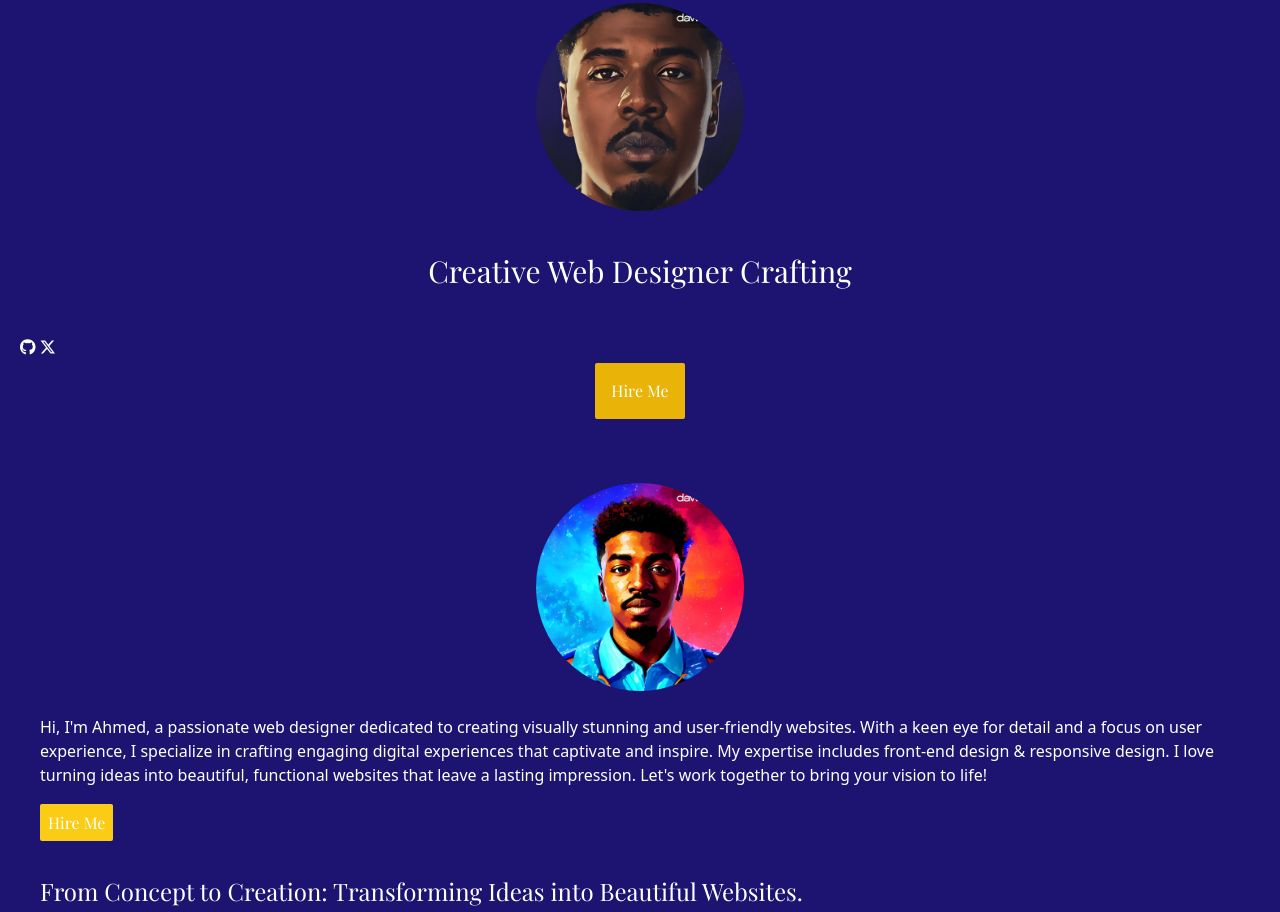
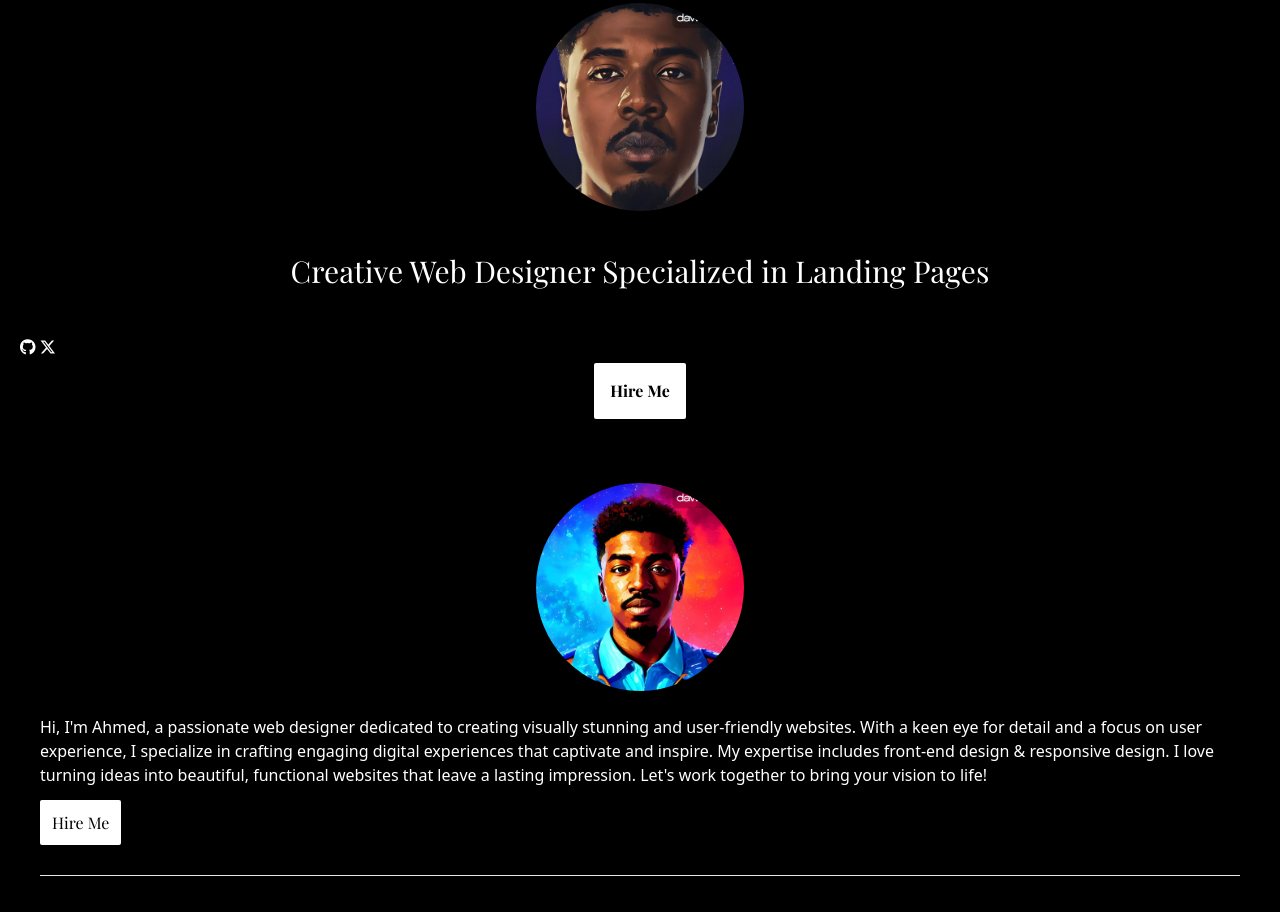
Before and after one commit to Ahmed7019/my-portfolio, a website: page index.html in a window 1280 px wide. Shown: the part 145-1057 px from the top of the page. Drawn offline with nearby package versions, Linux system fonts and the light colour scheme; a web font is replaced by a local one.

Commit message:
Some Modifications

```diff
--- a/index.html
+++ b/index.html
@@ -10,13 +10,13 @@
     <link rel="stylesheet" href="https://cdnjs.cloudflare.com/ajax/libs/font-awesome/6.5.1/css/all.min.css">
 </head>
 
-<body class="primary-bg">
+<body class="bg-black">
     <header class="px-10 pt-10">
         <nav class="flex justify-between text-center text-white font-play-fair">
             <a href="index.html" class="text-xl font-extralight"><span class="primary-light">Ahmed</span></a>
             <div class="flex items-center text-center fontf">
                 <a href="#services" class="px-2">Services</a>
-                <a href="dist/projects.html" class="px-2">Projects</a>
+                <a href="#projects" class="px-2">Projects</a>
             </div>
         </nav>
     </header>
@@ -29,7 +29,7 @@
                 <div>
                     <h1 class="font-play-fair text-3xl text-white transition-all  opacity-animate leading-10">
                         Creative
-                        Web Designer Crafting </h1>
+                        Web Designer Specialized in Landing Pages</h1>
                 </div>
             </div>
         </section>
@@ -43,7 +43,7 @@
         <br>
         <section class="flex justify-center ">
             <a href="dist/contact.html"
-                class="p-4 font-play-fair text-white bg-yellow-500 rounded-sm transition-all  opacity-animate">Hire
+                class="p-4 font-play-fair text-black font-bold bg-white rounded-sm transition-all  opacity-animate">Hire
                 Me</a>
         </section>
 
@@ -67,13 +67,14 @@
                     functional websites that leave a lasting impression. Let's work together to bring your vision to
                     life!</p>
                 <br>
-                <a href="contact.html" class="p-2 font-play-fair text-white bg-yellow-400 rounded-sm">Hire Me</a>
+                <a href="contact.html" class="p-3 font-play-fair text-black bg-white rounded-sm">Hire Me</a>
             </div>
         </section>
+        <hr class=" my-8 h-2">
 
         <!-- Projects Section -->
 
-        <section class="text-white">
+        <section class="text-white" id="projects">
             <h2 class="font-play-fair text-white text-2xl">From Concept to Creation: Transforming Ideas into Beautiful
                 Websites.</h2>
             <br>
```
Also changed, not shown: dist/output.css.
